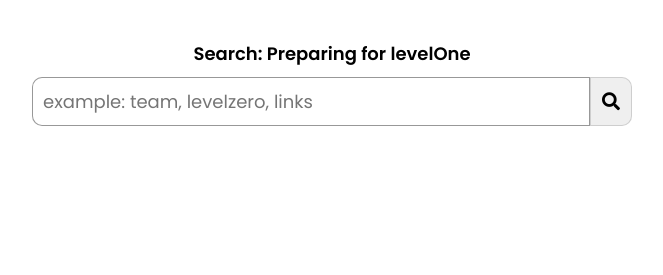
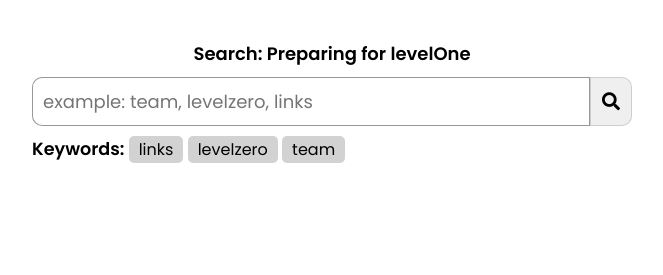
Before and after one commit to pritam-kr/Search_neogcamp, a plain HTML site: page index.html in a window 1280 px wide. Shown: the whole page, without its empty margins (308-971 px from the left). Drawn offline with Linux system fonts and the light colour scheme.

Commit message:
collecting data

```diff
--- a/index.html
+++ b/index.html
@@ -25,6 +25,11 @@
                     <input id="search-bar" type="text" placeholder="example: team, levelzero, links"/><button id="btn-search"><i class="fas fa-search"></i></button>
                 </div>
             </form>
+
+            <div class="instruction">
+                <p><strong style="font-size: 1.1rem;">Keywords: </strong> <span class="key">links</span> <span class="key">levelzero</span> <span class="key">team</span></p>
+            </div>
+
         </div>
     </main>
 
--- a/style.css
+++ b/style.css
@@ -53,6 +53,15 @@
     background-color: rgba(0, 0, 0, 0.281);
 }
 
+.instruction{
+    text-align: left !important;
+    padding: 10px 0;
+}
+.instruction .key{
+    background-color: rgba(0, 0, 0, 0.178);
+    border-radius: 5px;
+    padding: 2px 10px;
+}
 .show-team-data{
     display: flex;
     justify-content: center;
```
